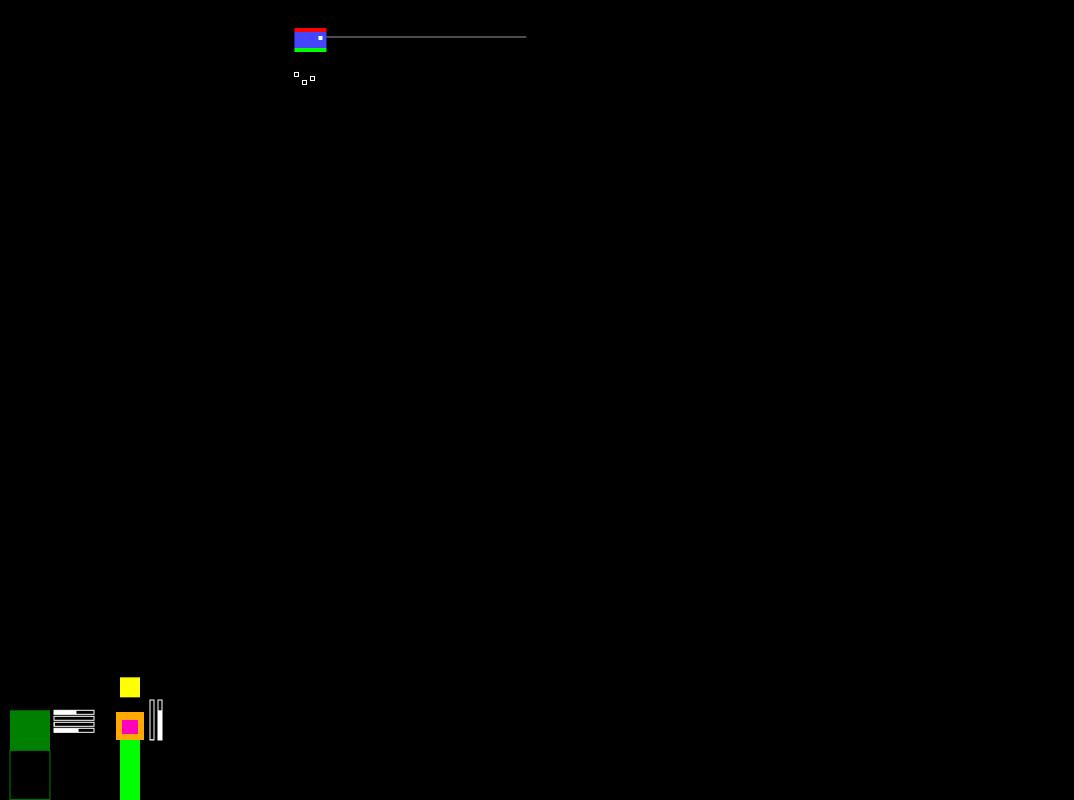
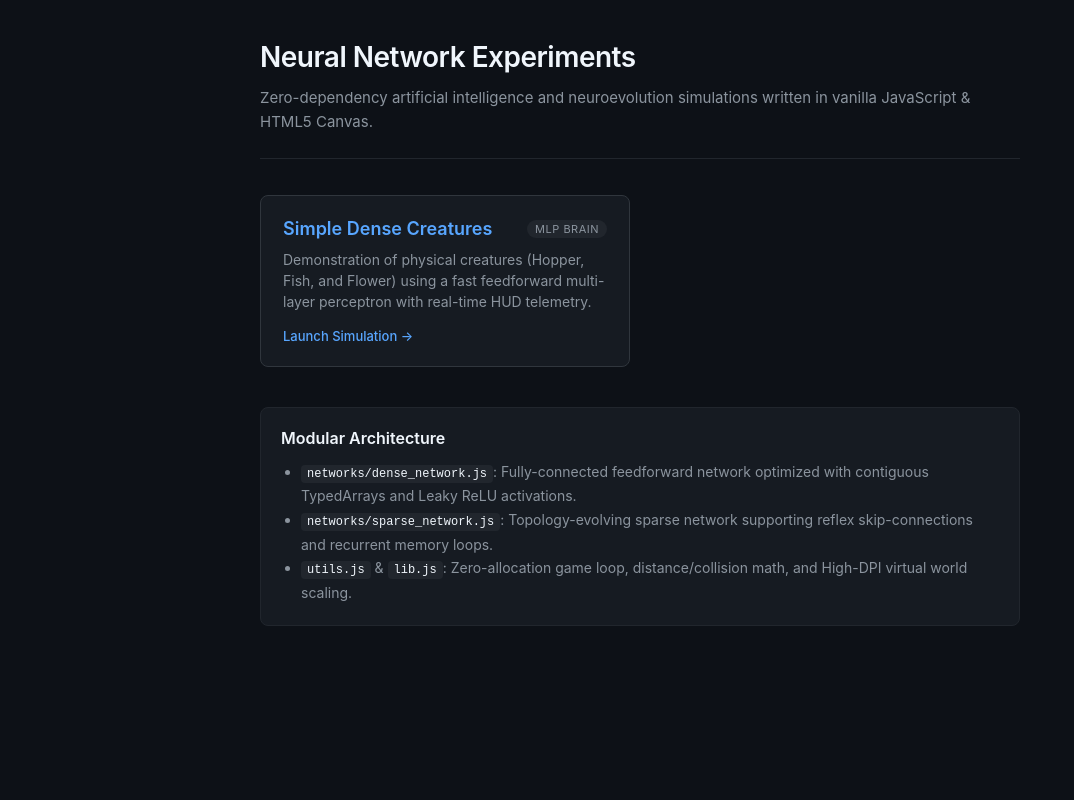
Before and after one commit to student020341/neural-network, a plain HTML site: page index.html in a window 1280 px wide. Shown: the whole page, without its empty margins (0-1074 px from the left). Drawn offline with Linux system fonts and the light colour scheme.

Commit message:
project restructure

```diff
--- a/fish.js
+++ b/experiments/simple-dense/fish.js
@@ -39,7 +39,7 @@ class Fish {
     }
 
     onResize(canvas) {
-        this.bounds = { w: canvas.width, h: canvas.height };
+        this.bounds = { w: canvas.width || canvas.w, h: canvas.height || canvas.h };
     }
 
     think() {
--- a/flower.js
+++ b/experiments/simple-dense/flower.js
@@ -37,7 +37,7 @@ class Flower {
     }
 
     onResize(canvas) {
-        this.bounds = { w: canvas.width, h: canvas.height };
+        this.bounds = { w: canvas.width || canvas.w, h: canvas.height || canvas.h };
         this.y = this.bounds.h;
     }
 
--- a/hopper.js
+++ b/experiments/simple-dense/hopper.js
@@ -1,4 +1,3 @@
-
 // a thing that hops
 class Hopper {
     constructor(x, y, bounds) {
@@ -43,7 +42,7 @@ class Hopper {
     }
 
     onResize(canvas) {
-        this.bounds = { w: canvas.width, h: canvas.height };
+        this.bounds = { w: canvas.width || canvas.w, h: canvas.height || canvas.h };
     }
 
     think() {
@@ -86,7 +85,7 @@ class Hopper {
                 this.inputs.length,
                 Math.max(this.inputs.length, this.outputs.length) + 1,
                 this.outputs.length
-            ])
+            ]);
         }
 
         // leg extension for other calculations
--- a/index.html
+++ b/index.html
@@ -2,34 +2,192 @@
 <html lang="en">
     <head>
         <meta charset="utf-8" />
-        <title>Simple</title>
+        <meta name="viewport" content="width=device-width, initial-scale=1.0" />
+        <title>Neural Network Experiments</title>
         <style>
-            body {
-                background: black;
-                color: white;
-                margin: 0;
-                overflow: hidden;
+            * {
+                box-sizing: border-box;
             }
 
-            canvas {
-                position: fixed;
-                left: 0;
-                right: 0;
-                top: 0;
-                bottom: 0;
+            body {
+                background: #0d1117;
+                color: #c9d1d9;
+                font-family: -apple-system, BlinkMacSystemFont, "Segoe UI", Roboto, Helvetica, Arial, sans-serif;
+                margin: 0;
+                padding: 40px 20px;
+                display: flex;
+                flex-direction: column;
+                align-items: center;
+                min-height: 100vh;
+            }
+
+            .container {
+                max-width: 760px;
+                width: 100%;
+            }
+
+            header {
+                margin-bottom: 36px;
+                border-bottom: 1px solid #21262d;
+                padding-bottom: 24px;
+            }
+
+            h1 {
+                color: #f0f6fc;
+                font-size: 28px;
+                margin: 0 0 12px 0;
+                font-weight: 600;
+                letter-spacing: -0.5px;
+            }
+
+            p.subtitle {
+                color: #8b949e;
+                font-size: 15px;
+                margin: 0;
+                line-height: 1.6;
+            }
+
+            .grid {
+                display: grid;
+                grid-template-columns: 1fr;
+                gap: 20px;
+                margin-bottom: 40px;
+            }
+
+            @media (min-width: 600px) {
+                .grid {
+                    grid-template-columns: 1fr 1fr;
+                }
+            }
+
+            .card {
+                background: #161b22;
+                border: 1px solid #30363d;
+                border-radius: 8px;
+                padding: 22px;
+                text-decoration: none;
+                color: inherit;
+                display: flex;
+                flex-direction: column;
+                transition: transform 0.15s ease, border-color 0.15s ease, background-color 0.15s ease;
+            }
+
+            .card:hover {
+                border-color: #58a6ff;
+                background: #1c2128;
+                transform: translateY(-2px);
+            }
+
+            .card-header {
+                display: flex;
+                align-items: center;
+                justify-content: space-between;
+                margin-bottom: 10px;
+            }
+
+            .card-title {
+                color: #58a6ff;
+                font-size: 18px;
+                font-weight: 600;
+                margin: 0;
+            }
+
+            .card-tag {
+                font-size: 11px;
+                text-transform: uppercase;
+                letter-spacing: 0.5px;
+                padding: 2px 8px;
+                border-radius: 12px;
+                background: #21262d;
+                color: #8b949e;
+            }
+
+            .card-desc {
+                color: #8b949e;
+                font-size: 14px;
+                line-height: 1.5;
+                margin: 0 0 16px 0;
+                flex-grow: 1;
+            }
+
+            .card-footer {
+                color: #58a6ff;
+                font-size: 13px;
+                font-weight: 500;
+                display: flex;
+                align-items: center;
+                gap: 4px;
+            }
+
+            .card:hover .card-footer {
+                text-decoration: underline;
+            }
+
+            .info-box {
+                background: #161b22;
+                border: 1px solid #21262d;
+                border-radius: 8px;
+                padding: 20px;
+            }
+
+            .info-box h2 {
+                color: #f0f6fc;
+                font-size: 16px;
+                margin: 0 0 12px 0;
+                font-weight: 600;
+            }
+
+            .info-box ul {
+                margin: 0;
+                padding-left: 20px;
+                color: #8b949e;
+                font-size: 14px;
+                line-height: 1.7;
+            }
+
+            .info-box code {
+                background: #21262d;
+                color: #f0f6fc;
+                padding: 2px 6px;
+                border-radius: 4px;
+                font-size: 12px;
             }
         </style>
     </head>
     <body>
-        <canvas id="canvas"></canvas>
-        <script src="utils.js"></script>
-        <script src="lib.js"></script>
-        <script src="networks/dense_network.js"></script>
-        <script src="networks/sparse_network.js"></script>
-        <script src="network.js"></script>
-        <script src="hopper.js"></script>
-        <script src="flower.js"></script>
-        <script src="fish.js"></script>
-        <script src="main.js"></script>
+        <div class="container">
+            <header>
+                <h1>Neural Network Experiments</h1>
+                <p class="subtitle">
+                    Zero-dependency artificial intelligence and neuroevolution simulations written in vanilla JavaScript & HTML5 Canvas.
+                </p>
+            </header>
+
+            <main>
+                <div class="grid">
+                    <a href="experiments/simple-dense/index.html" class="card">
+                        <div class="card-header">
+                            <h2 class="card-title">Simple Dense Creatures</h2>
+                            <span class="card-tag">MLP Brain</span>
+                        </div>
+                        <p class="card-desc">
+                            Demonstration of physical creatures (Hopper, Fish, and Flower) using a fast feedforward multi-layer perceptron with real-time HUD telemetry.
+                        </p>
+                        <div class="card-footer">
+                            Launch Simulation →
+                        </div>
+                    </a>
+                </div>
+
+                <div class="info-box">
+                    <h2>Modular Architecture</h2>
+                    <ul>
+                        <li><code>networks/dense_network.js</code>: Fully-connected feedforward network optimized with contiguous TypedArrays and Leaky ReLU activations.</li>
+                        <li><code>networks/sparse_network.js</code>: Topology-evolving sparse network supporting reflex skip-connections and recurrent memory loops.</li>
+                        <li><code>utils.js</code> & <code>lib.js</code>: Zero-allocation game loop, distance/collision math, and High-DPI virtual world scaling.</li>
+                    </ul>
+                </div>
+            </main>
+        </div>
     </body>
 </html>
```
Also changed, not shown: experiments/simple-dense/index.html (added, +57 -0 lines), experiments/simple-dense/main.js (added, +43 -0 lines), swarm.html (deleted, +0 -32 lines), swarm.js (deleted, +0 -248 lines), README.md.
